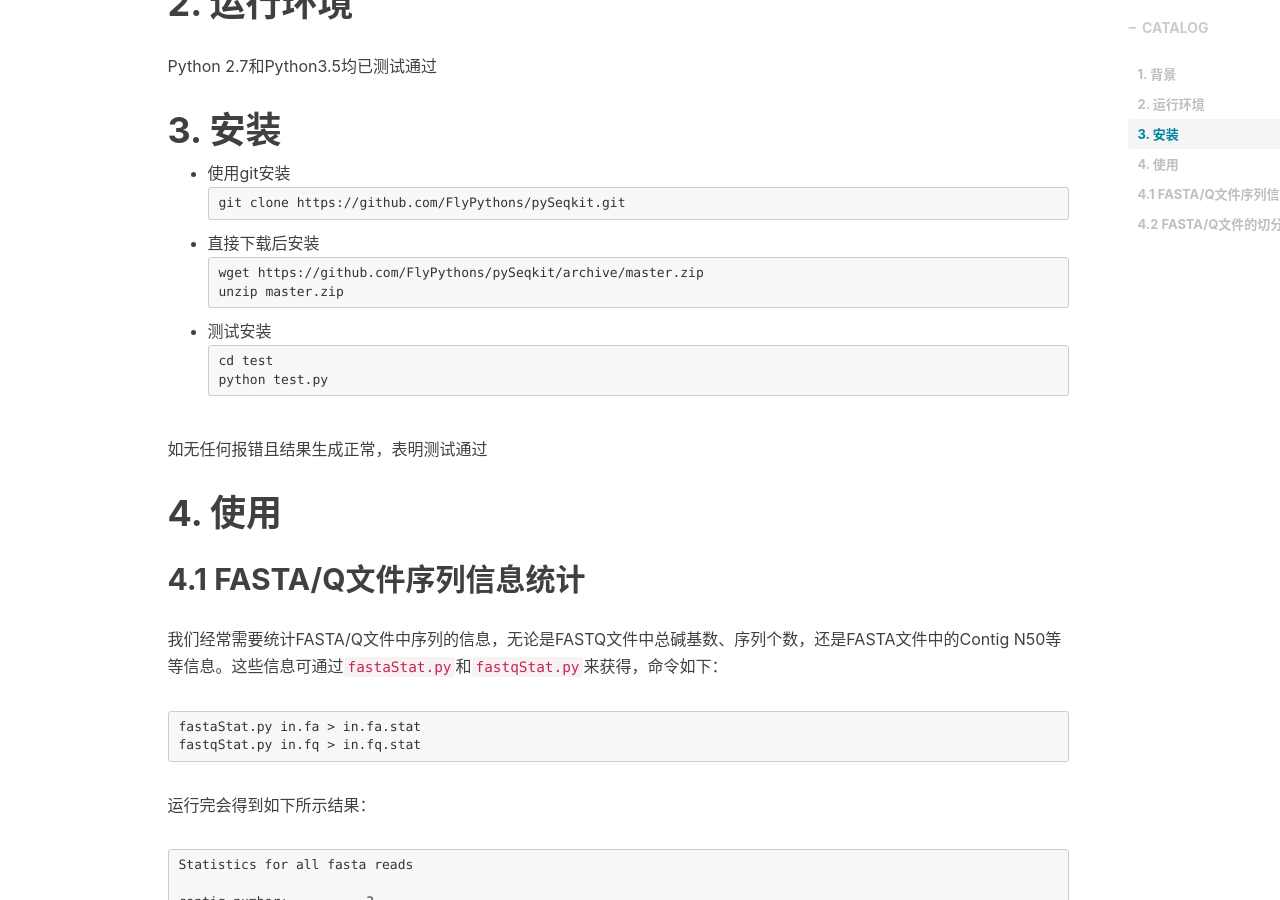
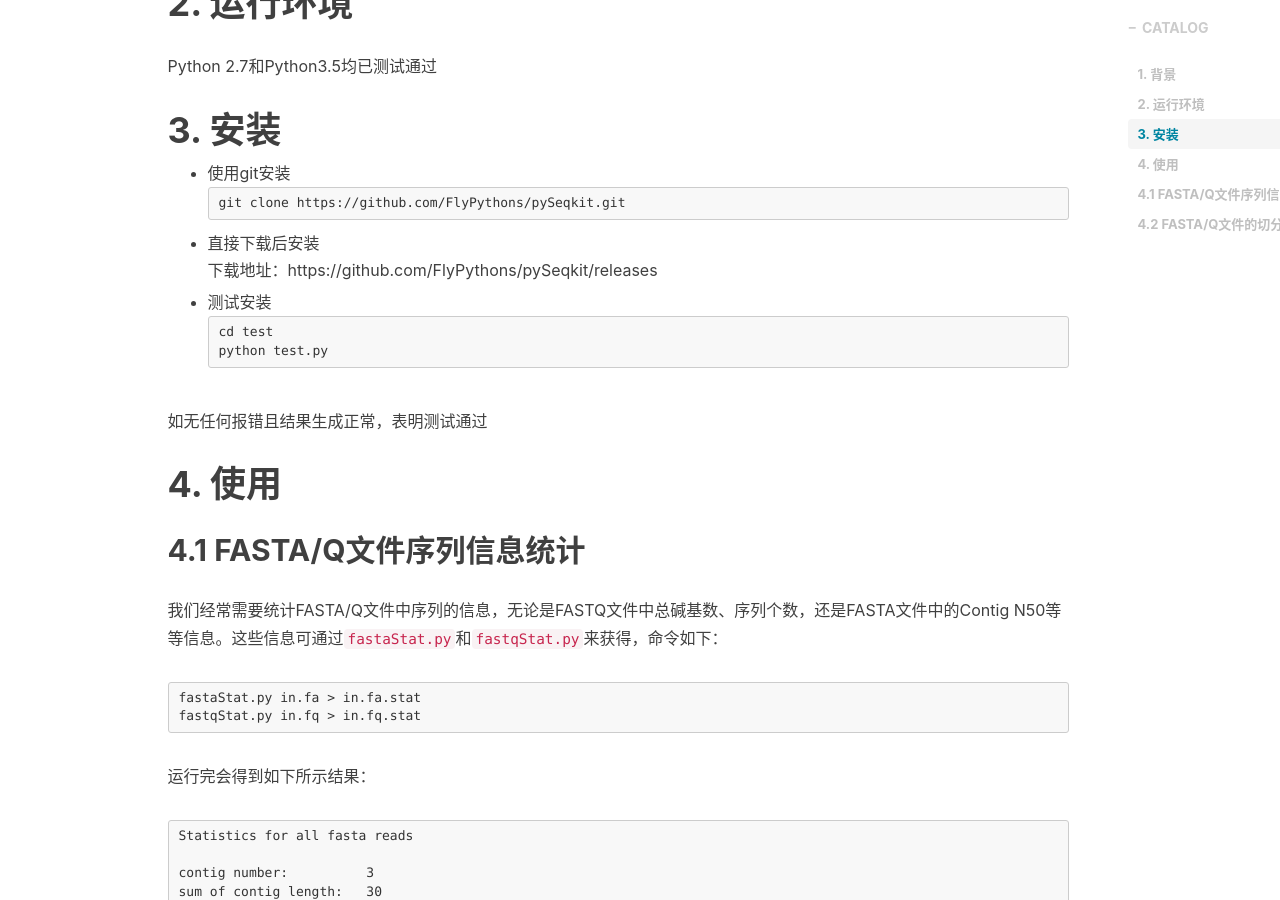
Before and after one commit to FlyPythons/FlyPythons.github.io, a Jekyll site: the page built from _posts/2018-01-17-pySeqkit-introduction.md, in a window 1280 px wide and 900 px high, scrolled down 846 px. Built offline with Jekyll 4.4.1, drawn with Linux system fonts in a browser that asks for light colours; nearby versions of some CDN libraries; comment, search, counter and statistics services are not loaded; some of the changed text lies outside the part shown.

Commit message:
update -ngs

````diff
--- a/_posts/2018-01-17-pySeqkit-introduction.md
+++ b/_posts/2018-01-17-pySeqkit-introduction.md
@@ -23,10 +23,8 @@
 ```
 
 * 直接下载后安装
-```commandline
-wget https://github.com/FlyPythons/pySeqkit/archive/master.zip
-unzip master.zip
-```
+下载地址：https://github.com/FlyPythons/pySeqkit/releases
+
 
 * 测试安装
 ```commandline
@@ -95,6 +93,11 @@
 fastaStat.py -c 10 -f in.fofn > in.fa.stat
 fastqStat.py -c 10 -f in.fofn > in.fq.stat
 ```
+
+对于二代测序产生的短READs的FASTQ文件，加入'-ngs'参数跳过N50等的统计,防止无意义的计算
+```commandline
+fastqStat.py -ngs -c 10 *.R1.fq *.R2.fq > in.fq.stat
+```
 ## 4.2 FASTA/Q文件的切分
 在实际分析的过程中，由于过大的序列文件可能导致计算资源不够、计算时间过长等问题，我们通常会对序列文件进行切分。
 序列文件切分通常有两种模式：单个文件序列总个数和单个文件序列总长度。可通过以下命令进行切分：
````
